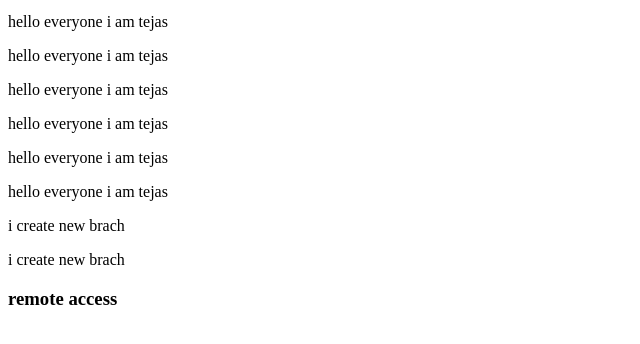
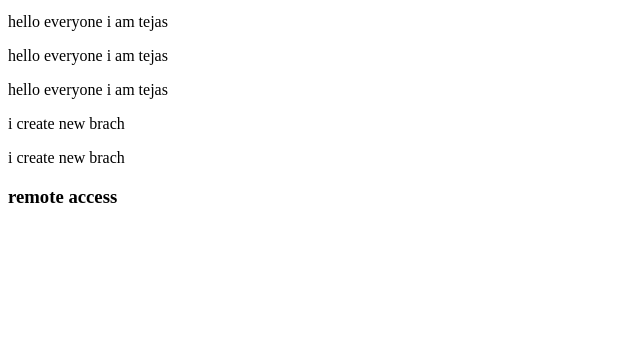
Before and after one commit to tejasladani999/test1, a plain HTML site: page index.html in a window 1280 px wide. Shown: the part 104-448 px from the top of the page, without its empty margins (0-640 px from the left). Drawn offline with Linux system fonts and the light colour scheme.

Commit message:
new features

```diff
--- a/index.html
+++ b/index.html
@@ -11,9 +11,6 @@
     <p>hello everyone i am tejas</p>
     <p>hello everyone i am tejas</p>
     <p>hello everyone i am tejas</p>
-    <p>hello everyone i am tejas</p>
-    <p>hello everyone i am tejas</p>
-    <p>hello everyone i am tejas</p>
     <P>i create new brach</P>
     <P>i create new brach</P>
 
```
